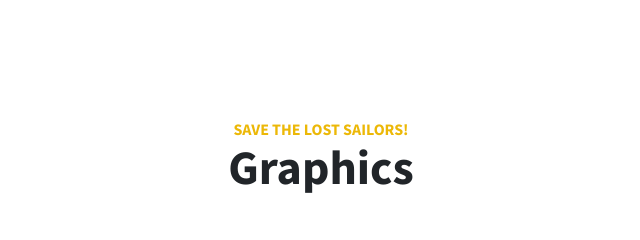
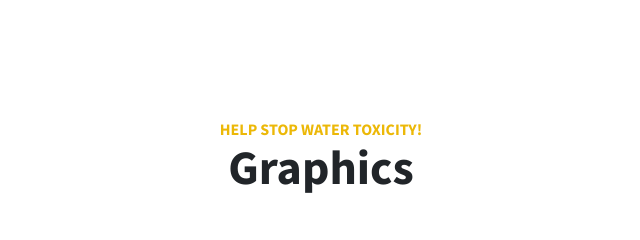
Before and after one commit to rayxx216/SavingFlint, a plain HTML site: page index.html in a window 1280 px wide. Shown: the top 240 px of the page, 319-959 px from the left. Drawn offline with nearby package versions, Linux system fonts and the light colour scheme.

Commit message:
Update index.html

```diff
--- a/index.html
+++ b/index.html
@@ -34,7 +34,7 @@
         <section class="content-section" id="portfolio">
             <div class="container px-4 px-lg-5">
                 <div class="content-section-heading text-center">
-                    <h3 class="text-secondary mb-0">Save the lost Sailors!</h3>
+                    <h3 class="text-secondary mb-0">Help Stop Water Toxicity!</h3>
                     <h2 class="mb-5">Graphics</h2>
                 </div>
 
```
